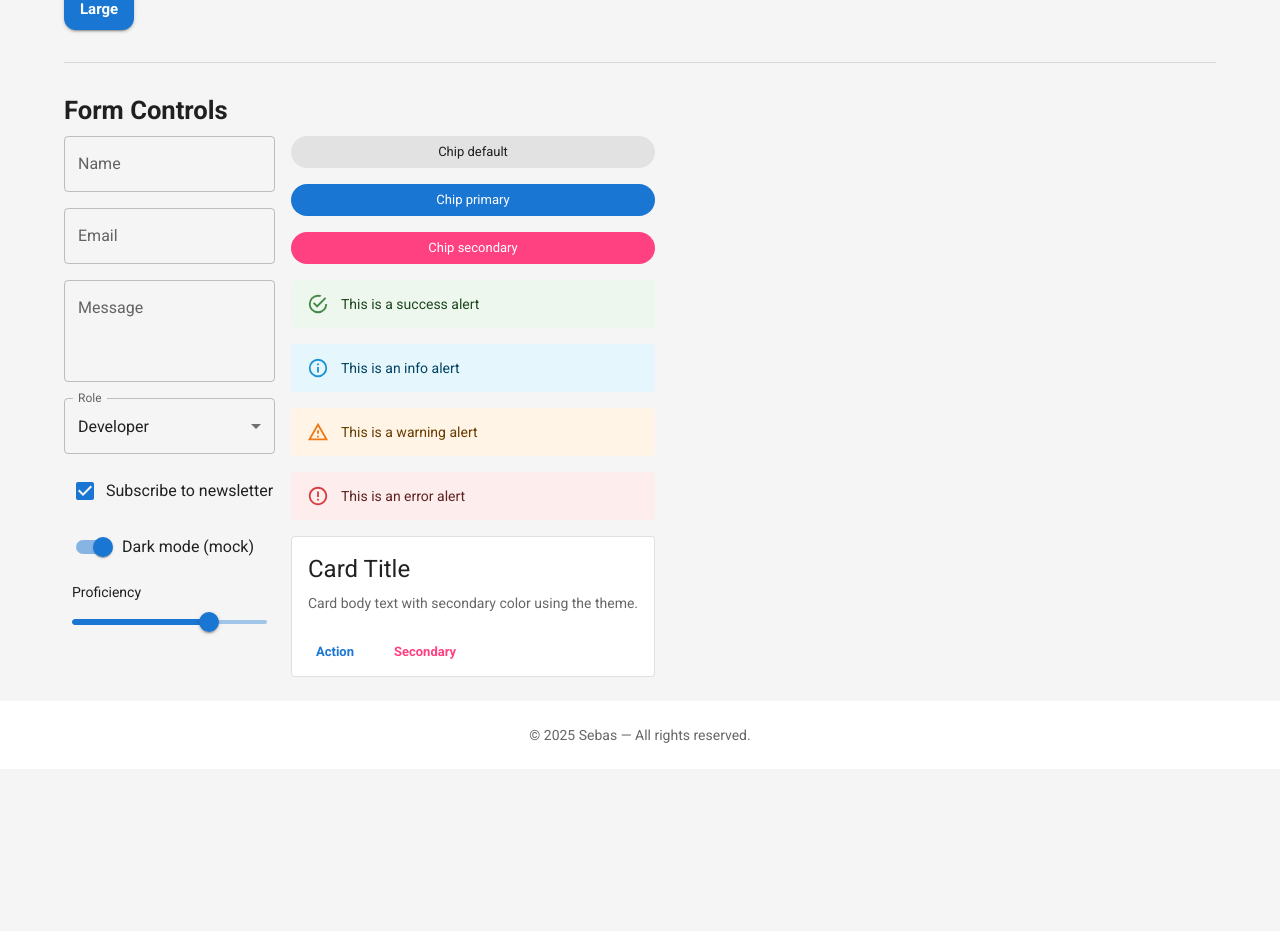
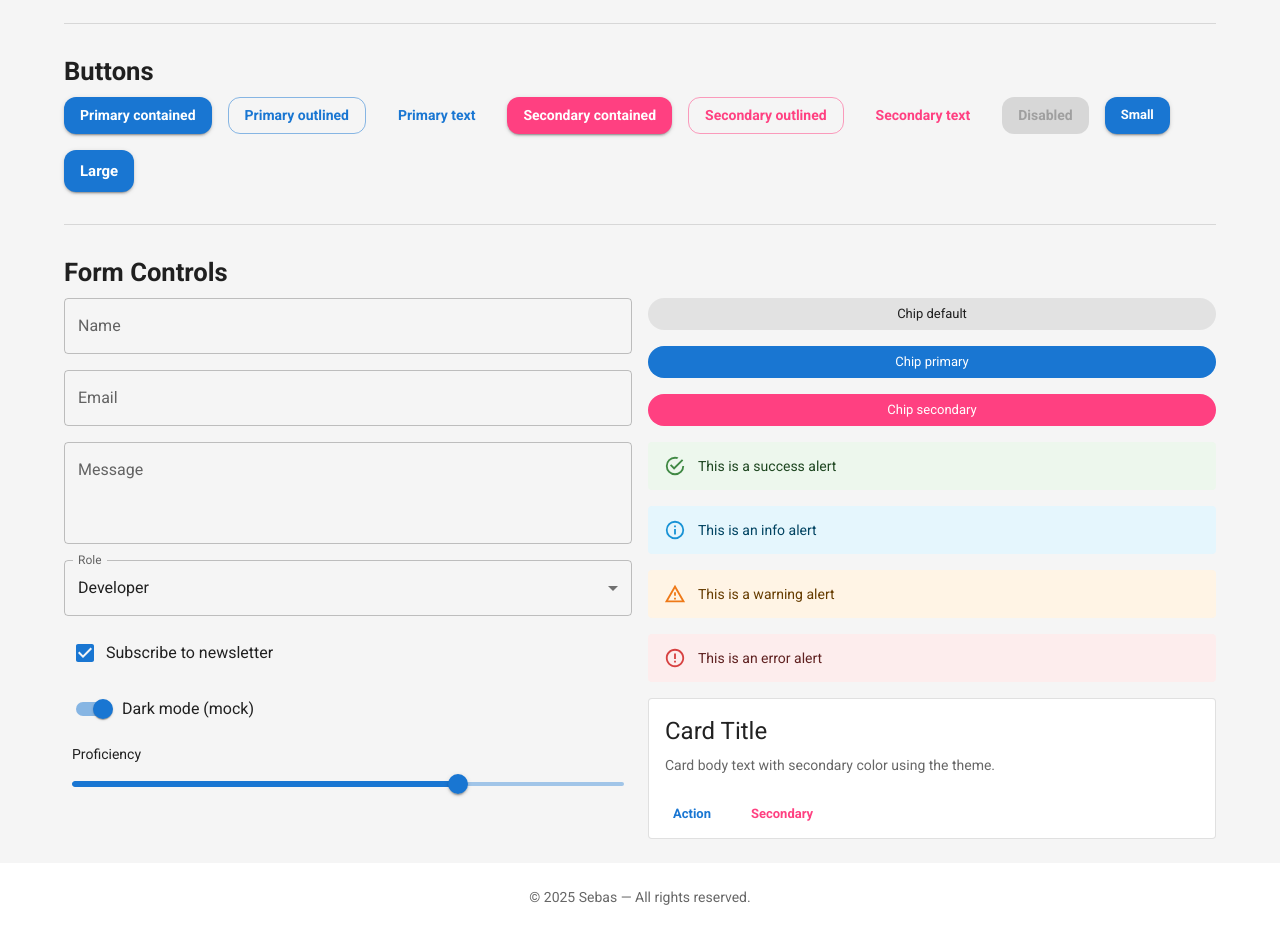
Before and after one commit to Sebasbh/Portfolio, a React (Create React App) app in the folder frontend/: page /style-guide in a window 1280 px wide. Shown: the part 1281-2212 px from the top of the page. Before the commit the page ends 2050 px from the top, so only its background shows below. Built offline with nearby package versions, Linux system fonts and the light colour scheme.

Commit message:
fix(styleguide): migrate to MUI Grid v2 (remove item/xs/md; use size; import Grid)

```diff
--- a/frontend/src/pages/StyleGuide.jsx
+++ b/frontend/src/pages/StyleGuide.jsx
@@ -1,9 +1,10 @@
 import React from 'react';
 import {
-  Box, Stack, Grid, Paper, Typography, Button, Divider, TextField,
+  Box, Stack, Paper, Typography, Button, Divider, TextField,
   Select, MenuItem, FormControl, InputLabel, Checkbox, FormControlLabel,
   Switch, Slider, Chip, Card, CardContent, CardActions, Alert
 } from '@mui/material';
+import Grid from '@mui/material/Grid';
 import { useTheme } from '@mui/material/styles';
 
 const Swatch = ({ title, color }) => (
@@ -48,7 +49,7 @@ const StyleGuide = () => {
         <Typography variant="h3" gutterBottom>Colors</Typography>
         <Grid container spacing={2}>
           {colors.map((c) => (
-            <Grid item xs={12} sm={6} md={4} lg={3} key={c.title}>
+            <Grid key={c.title} size={{ xs: 12, sm: 6, md: 4, lg: 3 }}>
               <Swatch title={c.title} color={c.value} />
             </Grid>
           ))}
@@ -103,7 +104,7 @@ const StyleGuide = () => {
       <Box>
         <Typography variant="h3" gutterBottom>Form Controls</Typography>
         <Grid container spacing={2}>
-          <Grid item xs={12} md={6}>
+          <Grid size={{ xs: 12, md: 6 }}>
             <Stack spacing={2}>
               <TextField label="Name" placeholder="John Doe" />
               <TextField label="Email" type="email" placeholder="john@mail.com" />
@@ -124,7 +125,8 @@ const StyleGuide = () => {
               </Box>
             </Stack>
           </Grid>
-          <Grid item xs={12} md={6}>
+
+          <Grid size={{ xs: 12, md: 6 }}>
             <Stack spacing={2}>
               <Chip label="Chip default" />
               <Chip color="primary" label="Chip primary" />
```
